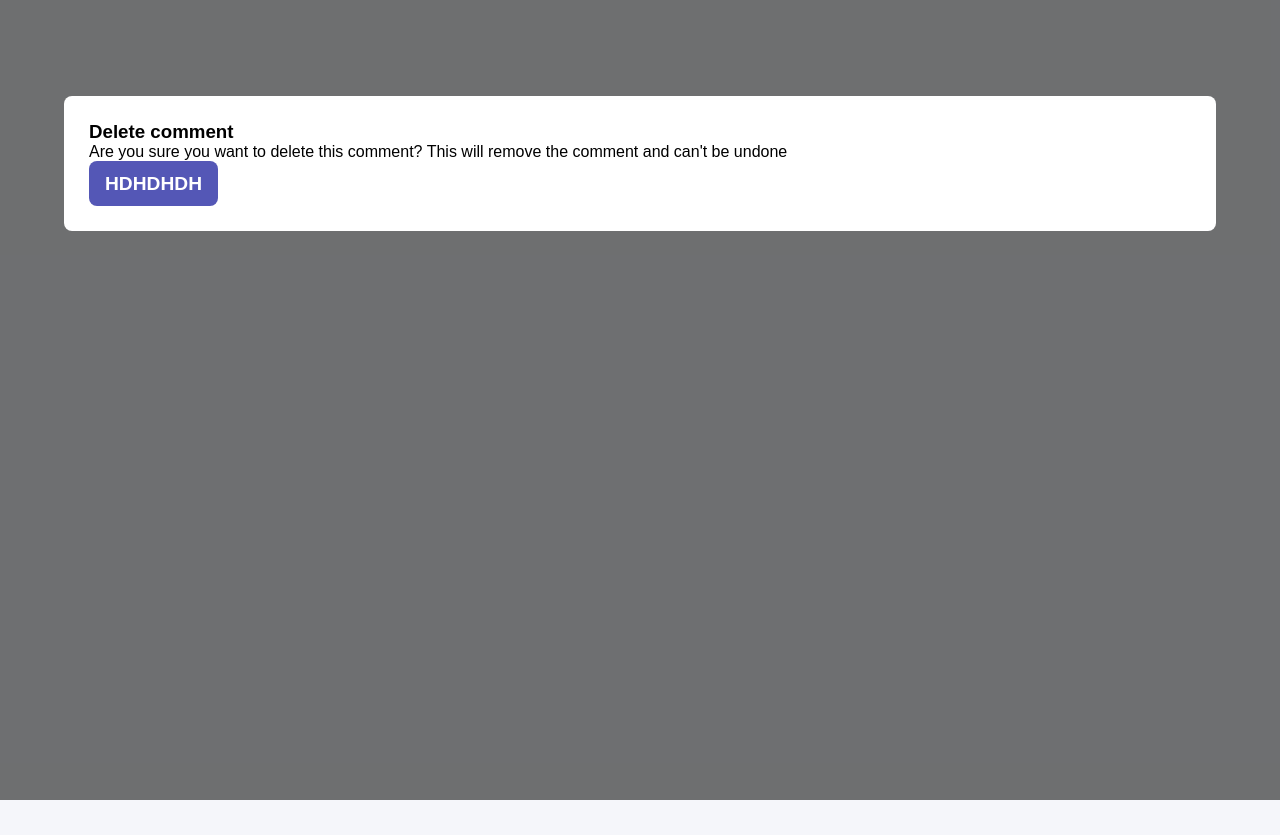
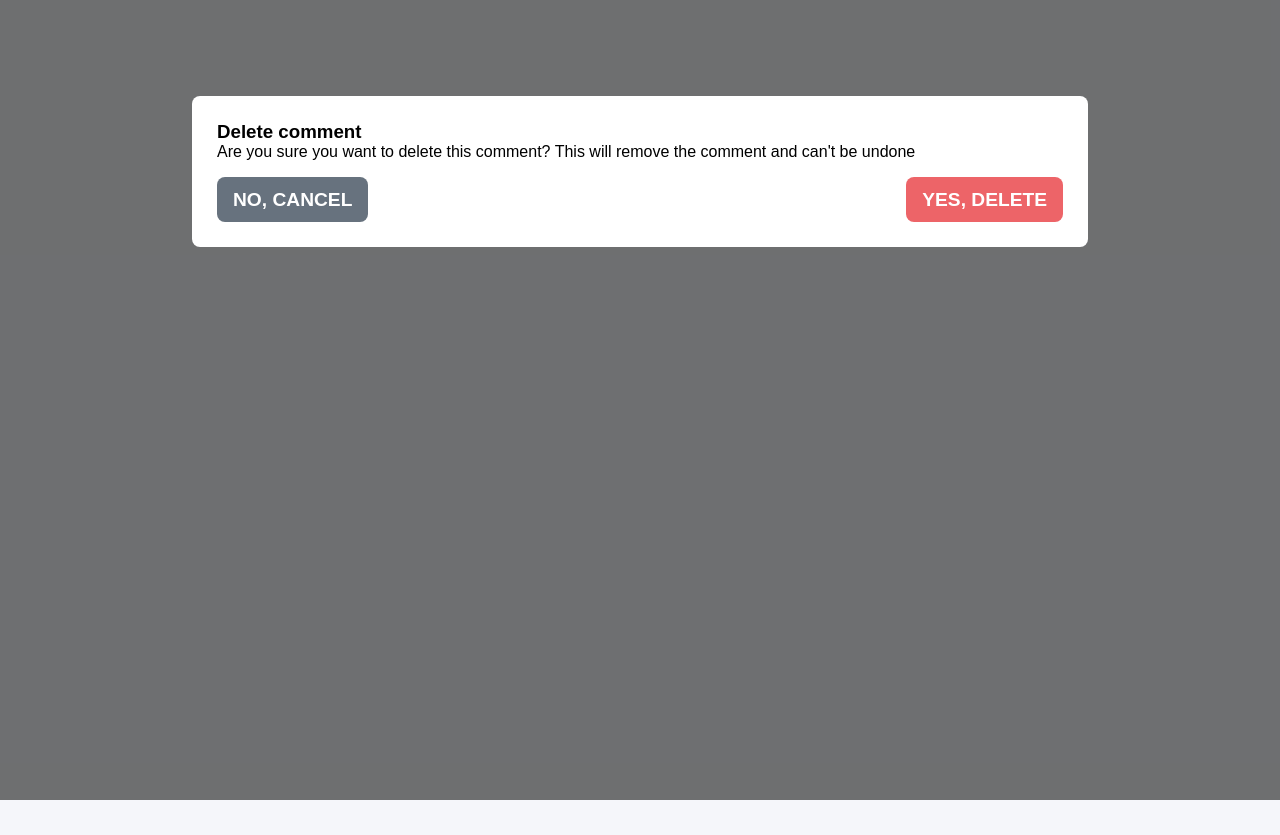
Before and after one commit to Webmekanic/Interactive-Comments, a React (Create React App) app: page / in a window 1280 px wide. Built offline with nearby package versions, Linux system fonts and the light colour scheme; a web font is replaced by a local one.

Commit message:
add styling to modal button

```diff
--- a/src/components/styled/deleteDialog.jsx
+++ b/src/components/styled/deleteDialog.jsx
@@ -7,9 +7,14 @@ export const DeleteDialog = styled.section`
 
   .modalContainer {
     background-color: ${({ theme }) => theme.colors.White};
-    width: 90%;
+    width: 70%;
     margin: auto;
     padding: 25px;
     border-radius: 8px;
   }
+  .modalBtn {
+    display: flex;
+    justify-content: space-between;
+    margin-top: 1rem;
+  }
 `
--- a/src/components/styled/styledButton.jsx
+++ b/src/components/styled/styledButton.jsx
@@ -9,10 +9,11 @@ export const StyledButton = styled.button`
   border-radius: 0.5rem;
   font-weight: 600;
   text-transform: uppercase;
+  cursor: pointer;
   background-color: ${(props) =>
     props.text === "UPDATE" || props.text === "REPLY" || props.text === "SEND"
       ? props.theme.colors.moderateBlue
-      : "green"};
-
-  // ${(props) => props.theme.colors.moderateBlue};
+      : props.text === "CANCEL"
+      ? props.theme.colors.grayishBlue
+      : props.theme.colors.softRed};
 `
--- a/src/pages/deleteModal.jsx
+++ b/src/pages/deleteModal.jsx
@@ -1,7 +1,6 @@
 import React from "react"
 import Button from "../components/shared/button"
 import { DeleteDialog } from "../components/styled/deleteDialog"
-import { StyledButton } from "../components/styled/styledButton"
 
 const DeleteModal = () => {
   return (
@@ -12,8 +11,10 @@ const DeleteModal = () => {
           Are you sure you want to delete this comment? This will remove the
           comment and can't be undone
         </p>
-        {/* Button Here */}
-        <Button text={"REPLY"}>hdhdhdh</Button>
+        <div className="modalBtn">
+          <Button text={"CANCEL"}>NO, CANCEL</Button>
+          <Button text={"DELETE"}>YES, DELETE</Button>
+        </div>
       </section>
     </DeleteDialog>
   )
```
